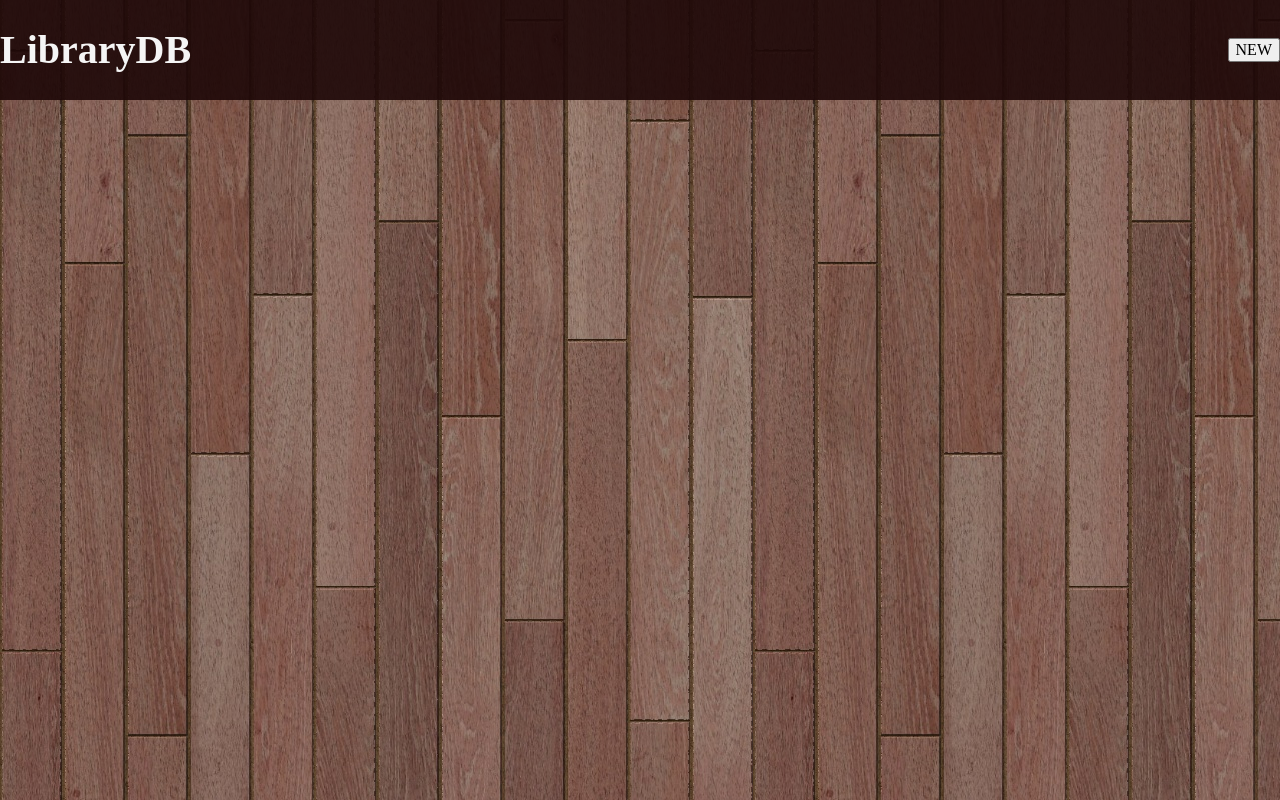
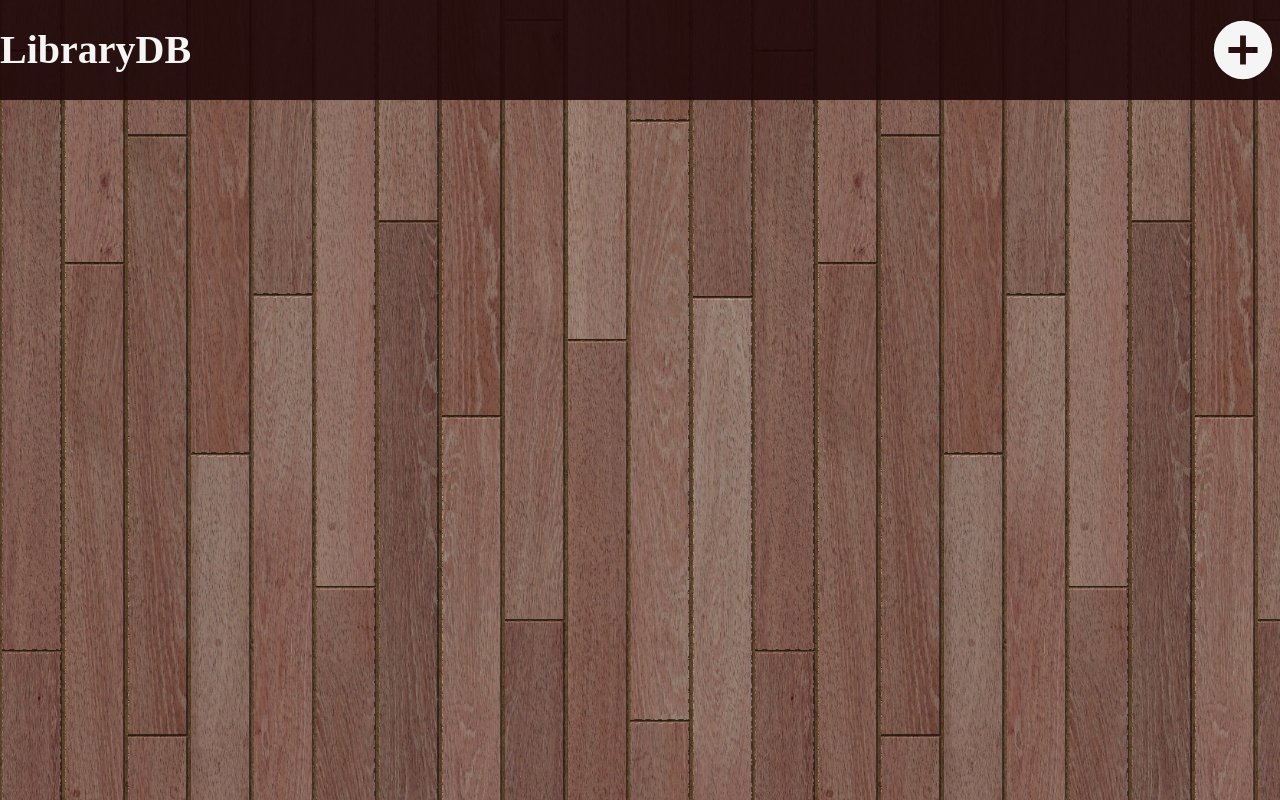
Before and after one commit to dragonvedb/library-Odin, a plain HTML site: page index.html in a window 1280 px wide. Drawn offline with Linux system fonts and the light colour scheme.

Commit message:
Add a new entry icon

```diff
--- a/index.html
+++ b/index.html
@@ -11,7 +11,7 @@
 <body>
     <header>
         <div id="logo">LibraryDB</div>
-        <nav><button id="add-card-btn">NEW</button></nav>
+        <nav><button id="add-card-btn"><img src="images/plus-circle.svg" alt="NEW ENTRY" height="70" width="70"></button></nav>
     </header>
 
     <section id="cards-container">
--- a/styles.css
+++ b/styles.css
@@ -25,6 +25,22 @@ header {
 #logo {
     font-size: 2.5em;
     font-weight: bold;
+}
+
+#add-card-btn {
+    appearance: none;
+    height: 75px;
+    width: 75px;
+    background-color: inherit;
+    border: none;
+    border-radius: 50%;
+    display: flex;
+    justify-content: center;
+    align-items: center;
+}
+
+#add-card-btn:hover {
+    background-color: rgba(63, 52, 52, 0.9);
 }
 
 #cards-container {
```
Also changed, not shown: images/book-edit.svg (added), images/plus-circle.svg (added), images/trash-can.svg (added).
